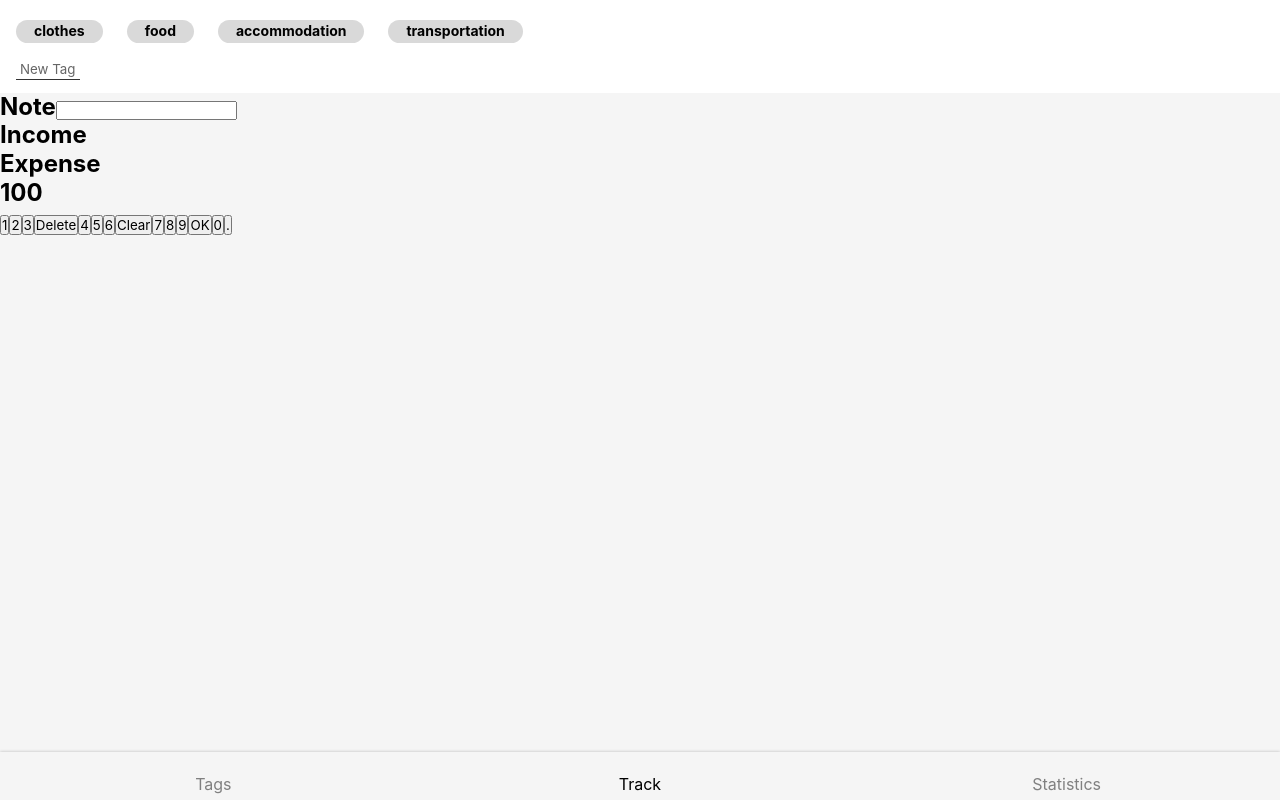
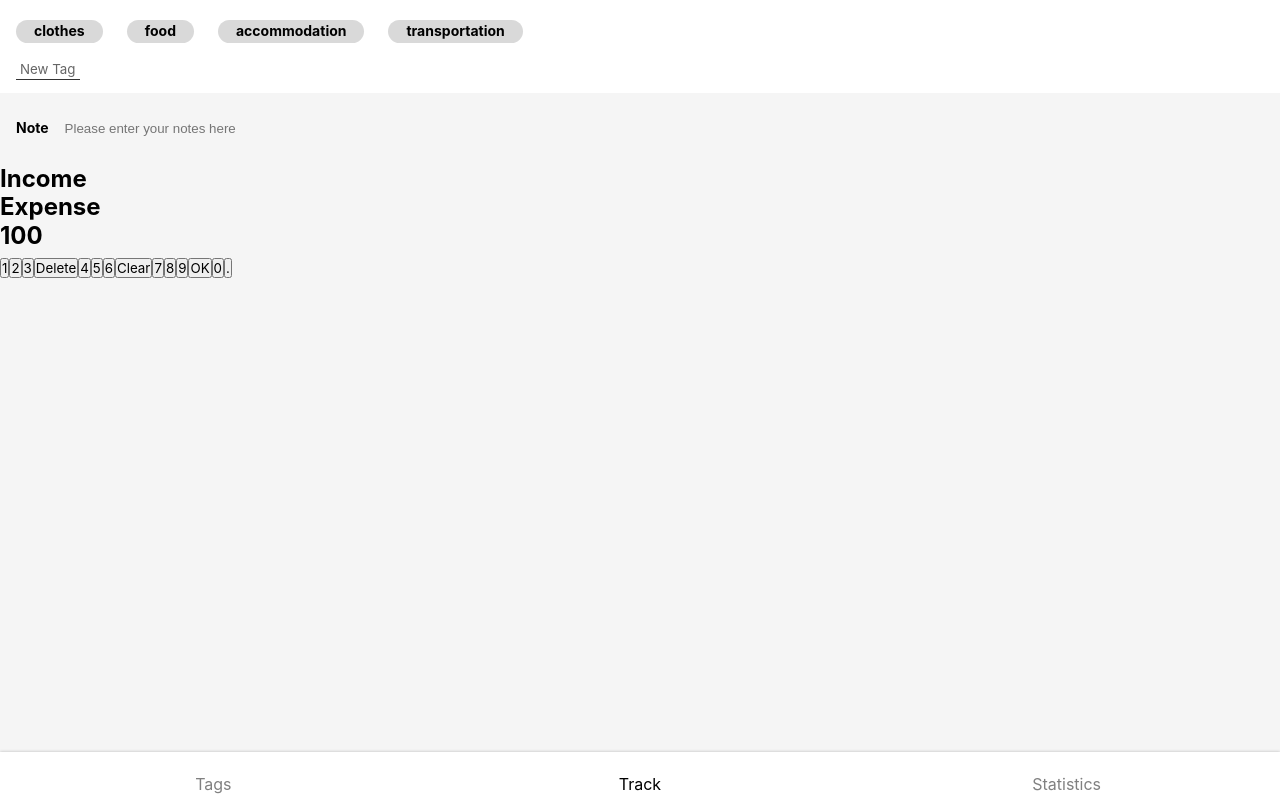
Before and after one commit to Hongjia-Liu/Expense-Tracker, a React app: page /#/track in a window 1280 px wide. Built offline with nearby package versions, Linux system fonts and the light colour scheme; some icons are missing.

Commit message:
Update NotesSection UI in Track.tsx

```diff
--- a/src/components/nav.tsx
+++ b/src/components/nav.tsx
@@ -5,6 +5,7 @@
 
 
 const NavWrapper = styled.nav`
+  background: #ffffff;
   line-height: 24px;
   box-shadow: 0 0 3px rgba(0,0,0,0.25);
   > ul {
--- a/src/index.scss
+++ b/src/index.scss
@@ -29,6 +29,10 @@
   font-family: inherit;
 }
 
+:focus{
+  outline: none;
+}
+
 .icon {
   width: 1em;
   height: 1em;
--- a/src/views/Track.tsx
+++ b/src/views/Track.tsx
@@ -28,6 +28,21 @@
 `;
 
 const NotesSection = styled.section`
+  background: #f5f5f5;
+  padding: 0 16px;
+  font-size: 14px;
+  > label {
+    display: flex;
+    align-items: center;
+    > span { margin-right: 16px; white-space: nowrap}
+    > input {
+      display: block;
+      width: 100%;
+      height: 72px;
+      background: none;
+      border: none;
+    }
+  }
 
 `;
 const CategorySection = styled.section`
@@ -52,8 +67,8 @@
       <NotesSection>
         <label>
           <span>Note</span>
+          <input type="text" placeholder="Please enter your notes here"/>
         </label>
-        <input type="text"/>
       </NotesSection>
       <CategorySection>
         <ul>
```
